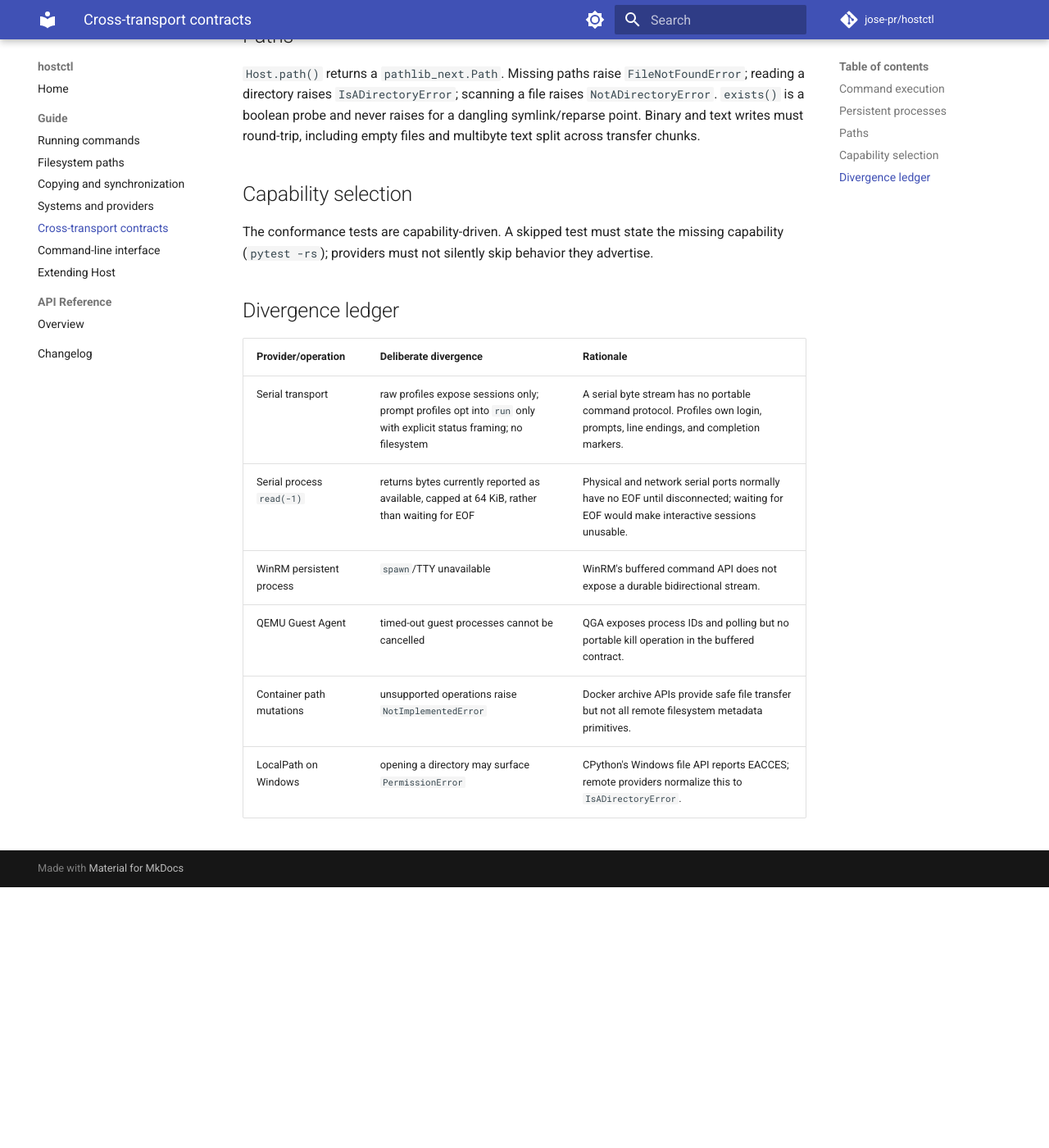
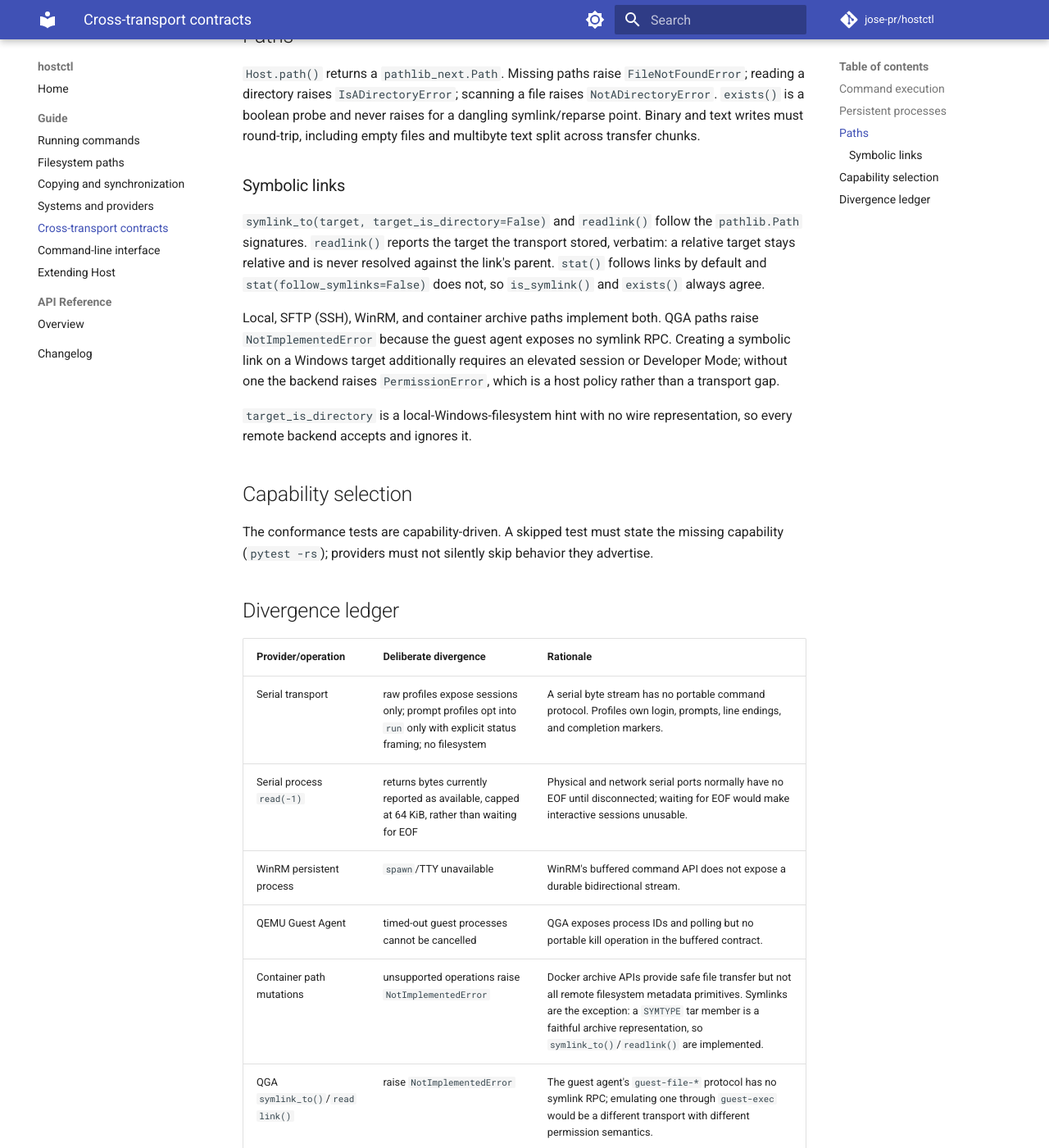
Before and after one commit to jose-pr/hostctl, an MkDocs documentation site: the page built from docs/guide/contracts.md, in a window 1280 px wide and 1400 px high, scrolled down 995 px. Shown: the whole window at 82% size. Built offline with MkDocs 1.6.1 and Material for MkDocs 9.7.7, drawn with Linux system fonts in a browser that asks for light colours; comment, search, counter and statistics services are not loaded; before the commit the page ends 2077 px from its top, so only the background shows below that; some of the changed text lies outside the part shown.

Commit message:
docs: document per-backend symlink support and the Windows requirement
Records which backends implement symlink_to()/readlink(), that readlink()
reports the stored target verbatim, and that stat(follow_symlinks=...)
stays consistent with is_symlink(). Notes the Windows elevation or
Developer Mode requirement for creating a symbolic link over WinRM and
that the privilege failure surfaces as PermissionError, and adds the QGA
and WinRM rows to the divergence ledger.

```diff
--- a/docs/guide/contracts.md
+++ b/docs/guide/contracts.md
@@ -41,6 +41,24 @@ file raises `NotADirectoryError`. `exists()` is a boolean probe and never raises
 for a dangling symlink/reparse point. Binary and text writes must round-trip,
 including empty files and multibyte text split across transfer chunks.
 
+### Symbolic links
+
+`symlink_to(target, target_is_directory=False)` and `readlink()` follow the
+`pathlib.Path` signatures. `readlink()` reports the target the transport
+stored, verbatim: a relative target stays relative and is never resolved
+against the link's parent. `stat()` follows links by default and
+`stat(follow_symlinks=False)` does not, so `is_symlink()` and `exists()`
+always agree.
+
+Local, SFTP (SSH), WinRM, and container archive paths implement both. QGA
+paths raise `NotImplementedError` because the guest agent exposes no symlink
+RPC. Creating a symbolic link on a Windows target additionally requires an
+elevated session or Developer Mode; without one the backend raises
+`PermissionError`, which is a host policy rather than a transport gap.
+
+`target_is_directory` is a local-Windows-filesystem hint with no wire
+representation, so every remote backend accepts and ignores it.
+
 ## Capability selection
 
 The conformance tests are capability-driven. A skipped test must state the
@@ -55,5 +73,7 @@ they advertise.
 | Serial process `read(-1)` | returns bytes currently reported as available, capped at 64 KiB, rather than waiting for EOF | Physical and network serial ports normally have no EOF until disconnected; waiting for EOF would make interactive sessions unusable. |
 | WinRM persistent process | `spawn`/TTY unavailable | WinRM's buffered command API does not expose a durable bidirectional stream. |
 | QEMU Guest Agent | timed-out guest processes cannot be cancelled | QGA exposes process IDs and polling but no portable kill operation in the buffered contract. |
-| Container path mutations | unsupported operations raise `NotImplementedError` | Docker archive APIs provide safe file transfer but not all remote filesystem metadata primitives. |
+| Container path mutations | unsupported operations raise `NotImplementedError` | Docker archive APIs provide safe file transfer but not all remote filesystem metadata primitives. Symlinks are the exception: a `SYMTYPE` tar member is a faithful archive representation, so `symlink_to()`/`readlink()` are implemented. |
+| QGA `symlink_to()`/`readlink()` | raise `NotImplementedError` | The guest agent's `guest-file-*` protocol has no symlink RPC; emulating one through `guest-exec` would be a different transport with different permission semantics. |
+| WinRM `symlink_to()` | may raise `PermissionError` | Windows requires an elevated session or Developer Mode to create a symbolic link. This is a host policy, not a transport gap, so the privilege failure is normalized rather than reported as an unsupported operation. |
 | LocalPath on Windows | opening a directory may surface `PermissionError` | CPython's Windows file API reports EACCES; remote providers normalize this to `IsADirectoryError`. |
```
Also changed, not shown: CHANGELOG.md (+11 -0 lines), docs/guide/path.md (+16 -0 lines).
